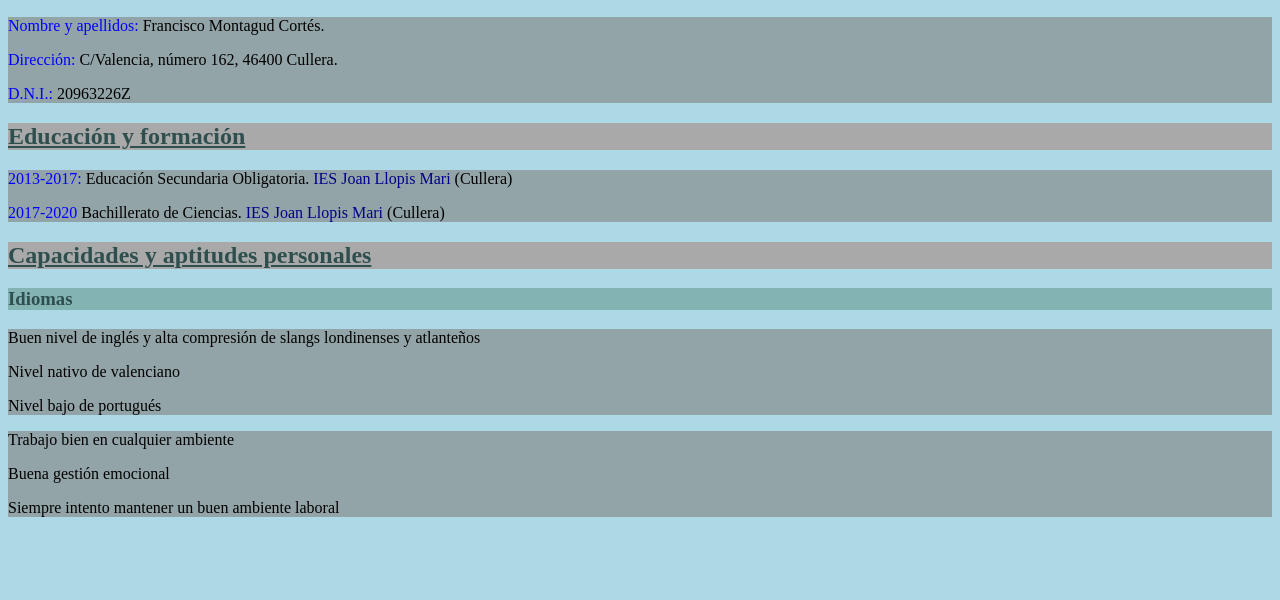
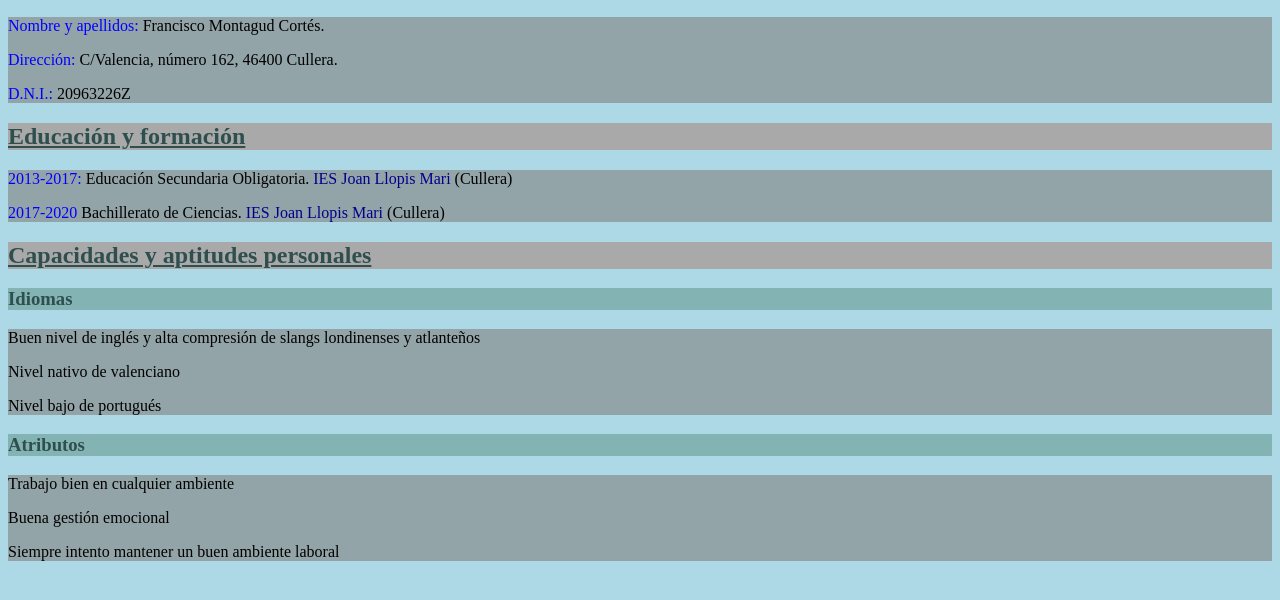
Before and after one commit to Paco797/Pr-ctica-5, a plain HTML site: page index.html in a window 1280 px wide. Shown: the part 110-710 px from the top of the page. Drawn offline with Linux system fonts and the light colour scheme.

Commit message:
Página completada

```diff
--- a/index.html
+++ b/index.html
@@ -31,6 +31,7 @@
                 <p> Nivel nativo de valenciano</p>
                 <p> Nivel bajo de portugués </p>
             </article>
+            <h3> Atributos </h3>
             <article>
                 <p> Trabajo bien en cualquier ambiente </p>
                 <p> Buena gestión emocional </p>
```
Also changed, not shown: 1 other file.
